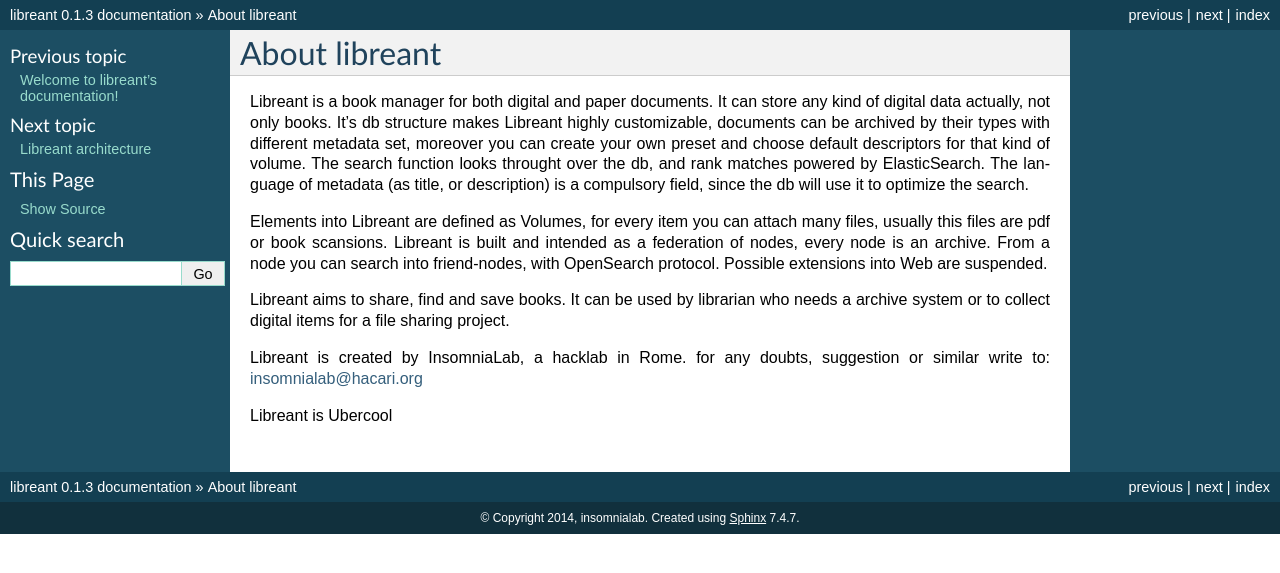
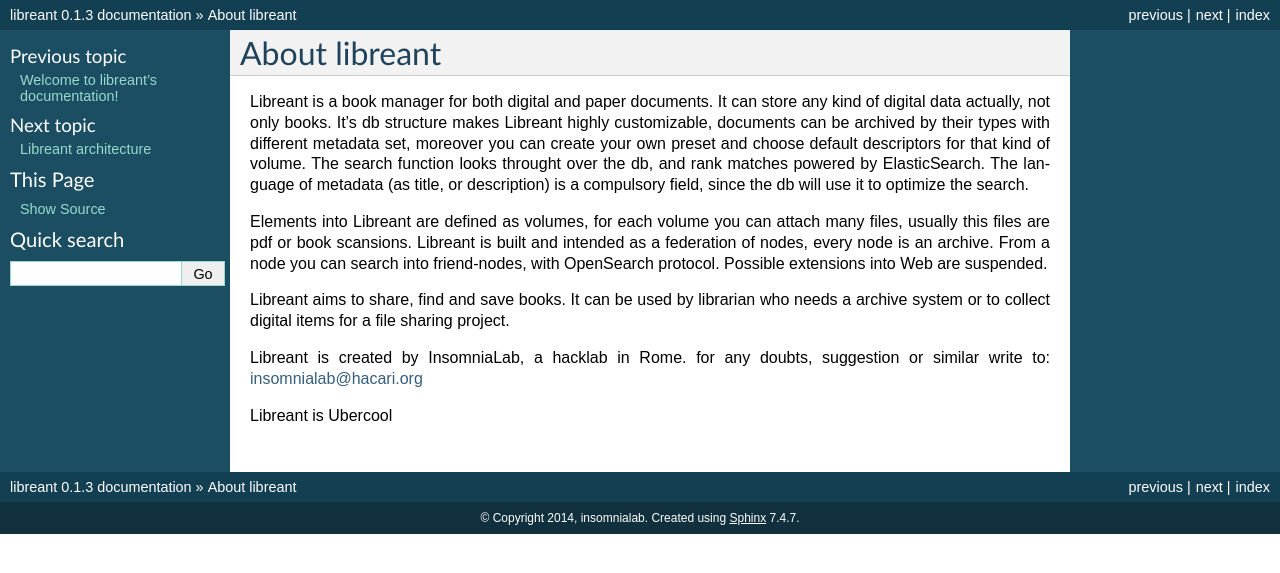
Before and after one commit to insomnia-lab/libreant, a Sphinx documentation site: the page built from doc/source/about.rst, in a window 1280 px wide. Shown: the top 573 px of the page. Built offline with Sphinx 7.4.7, drawn with Linux system fonts in a browser that asks for light colours; pages that are not in the unit, such as notebooks, are missing from menus.

Commit message:
Update about.rst

```diff
--- a/doc/source/about.rst
+++ b/doc/source/about.rst
@@ -4,7 +4,7 @@
 Libreant is a book manager for both digital and paper documents. It can store any kind of digital data actually, not only books. It's db structure makes Libreant highly customizable, documents can be archived by their types with different metadata set, moreover you can create your own preset and choose default descriptors for that kind of volume.
 The search function looks throught over the db, and rank matches powered by ElasticSearch. The language of metadata (as title, or description) is a compulsory field, since the db will use it to optimize the search.
 
-Elements into Libreant are defined as Volumes, for every item you can attach many files, usually this files are pdf or book scansions.
+Elements into Libreant are defined as volumes, for each volume you can attach many files, usually this files are pdf or book scansions.
 Libreant is built and intended as a federation of nodes, every node is an archive.
 From a node you can search into friend-nodes, with OpenSearch protocol. Possible extensions into Web are suspended.
 
```
